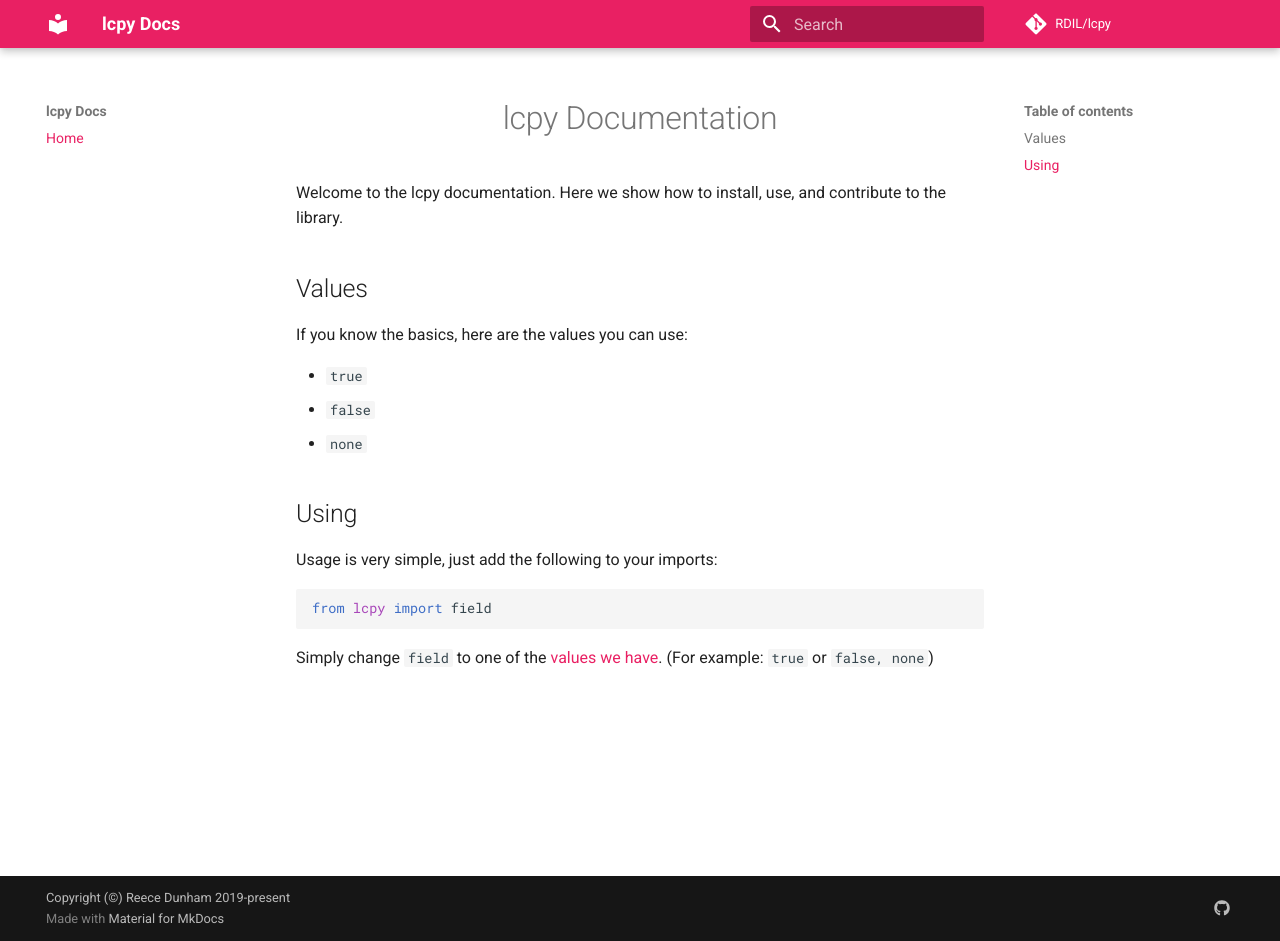
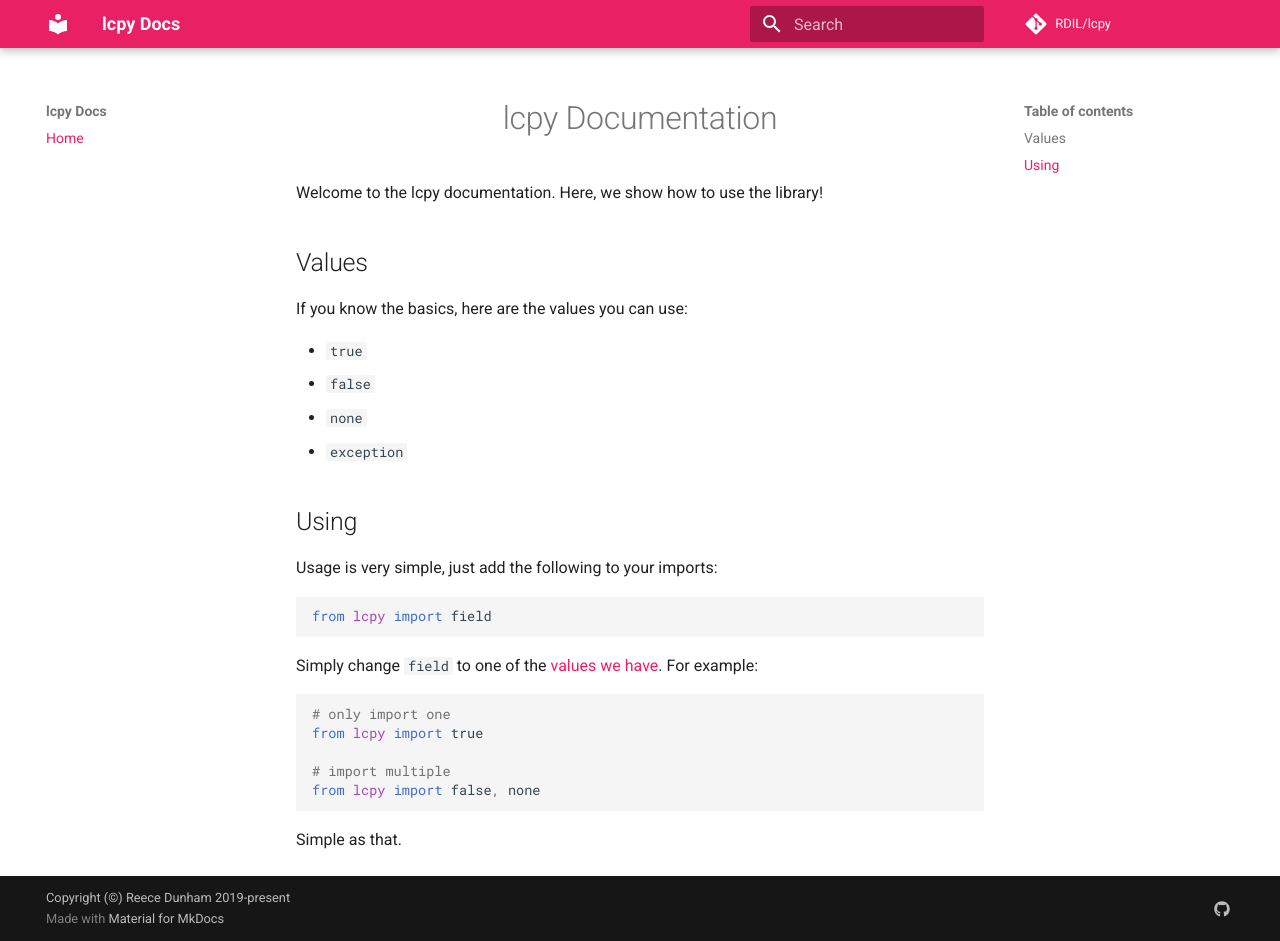
Before and after one commit to RDIL/lcpy, an MkDocs documentation site: the page built from docs/index.md, in a window 1280 px wide and 941 px high. Built offline with MkDocs 1.6.1 and Material for MkDocs 9.7.7, drawn with Linux system fonts in a browser that asks for light colours; comment, search, counter and statistics services are not loaded.

Commit message:
Document new stuff

````diff
--- a/docs/index.md
+++ b/docs/index.md
@@ -1,6 +1,6 @@
 <h1 align="center">lcpy Documentation</h1>
 
-Welcome to the lcpy documentation. Here we show how to install, use, and contribute to the library.
+Welcome to the lcpy documentation. Here, we show how to use the library!
 
 ## Values
 
@@ -9,6 +9,7 @@
 * `true`
 * `false`
 * `none`
+* `exception`
 
 ## Using
 
@@ -18,4 +19,15 @@
 from lcpy import field
 ```
 
-Simply change `field` to one of the [values we have](#values). (For example: `true` or `false, none`)
+Simply change `field` to one of the [values we have](#values).
+For example:
+
+```python
+# only import one
+from lcpy import true
+
+# import multiple
+from lcpy import false, none
+```
+
+Simple as that.
````
